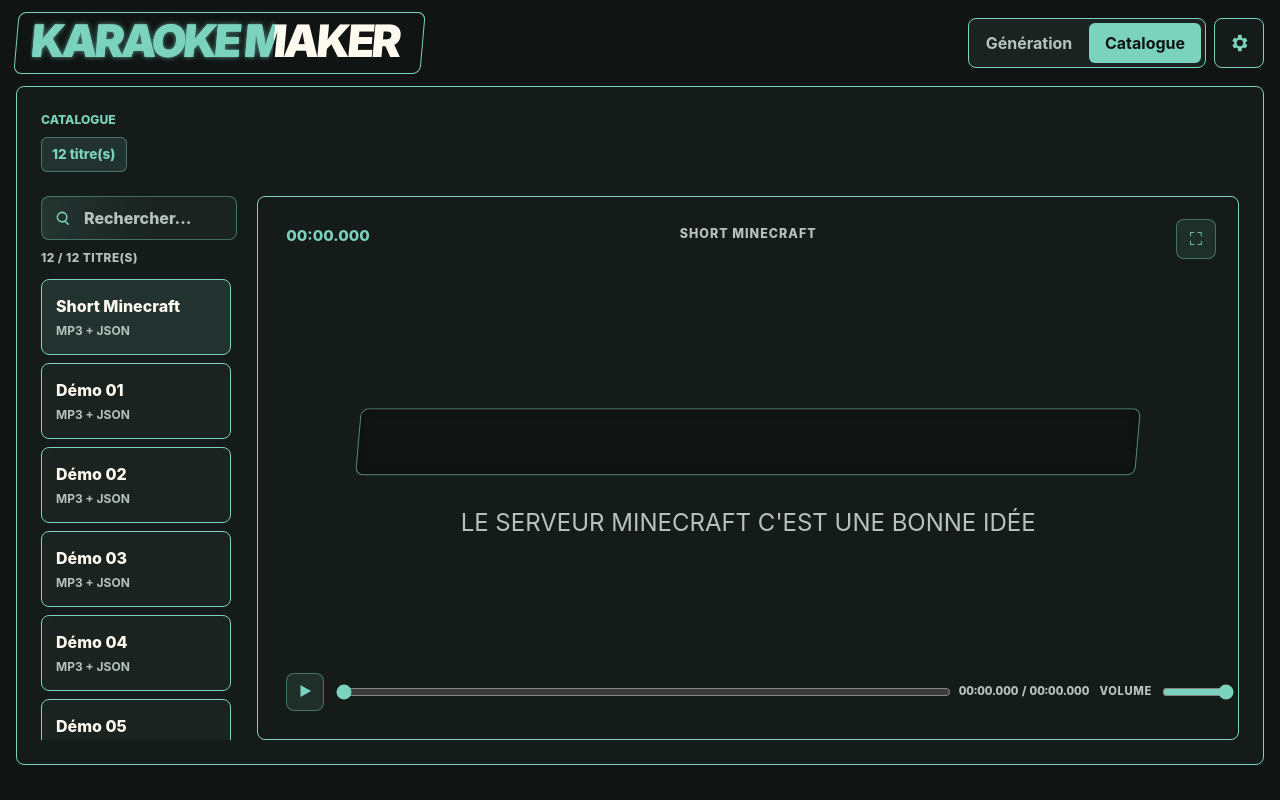
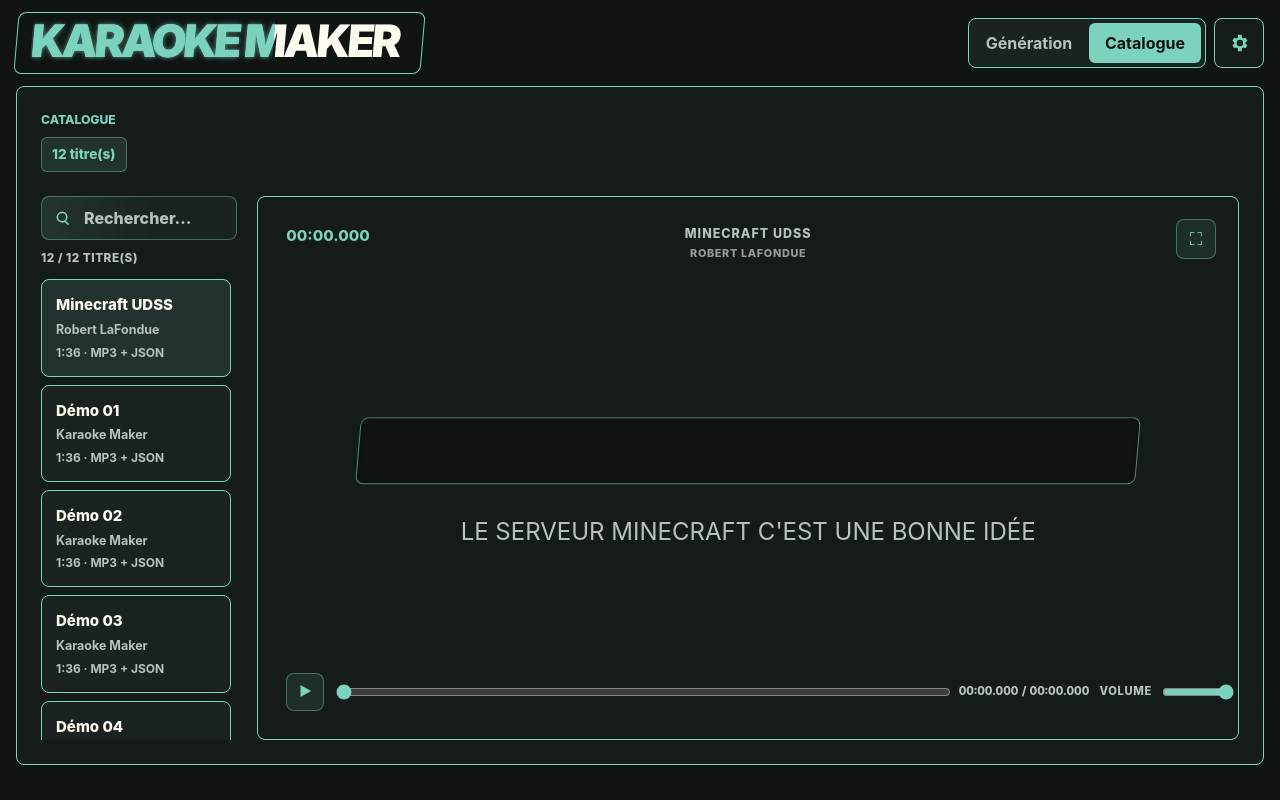
Before and after one commit to paulermilonarduin/karaoke-maker, a Vue app: page / in a window 1280 px wide. Both pictures are taken after a click on the button "Catalogue". Built offline with nearby package versions, Linux system fonts and the light colour scheme.

Commit message:
feat: structure le format karaoke json

```diff
--- a/src/assets/catalog/minecraft/Short_Minecraft.karaoke.json
+++ b/src/assets/catalog/minecraft/Short_Minecraft.karaoke.json
@@ -1,9 +1,20 @@
 {
-  "schemaVersion": 1,
-  "title": "Short_Minecraft",
+  "schemaVersion": 2,
+  "song": {
+    "title": "Minecraft UDSS",
+    "artist": "Robert LaFondue",
+    "durationMs": 96012
+  },
   "audio": {
-    "fileName": "Short_Minecraft.mp3",
-    "durationMs": 96012
+    "fileName": "Short_Minecraft.mp3"
+  },
+  "assets": {
+    "cover": null,
+    "background": null
+  },
+  "display": {
+    "accentColor": null,
+    "backgroundColor": null
   },
   "lines": [
     {
@@ -15,6 +26,7 @@
     },
     {
       "id": "line:0",
+      "kind": "lyrics",
       "text": "Le serveur Minecraft c'est une bonne idée",
       "startMs": 20081,
       "endMs": 22588,
@@ -61,11 +73,11 @@
           "startMs": 21862,
           "endMs": 22588
         }
-      ],
-      "kind": "lyrics"
+      ]
     },
     {
       "id": "line:1",
+      "kind": "lyrics",
       "text": "Mais bon moi je crois que j'aurais mieux fait",
       "startMs": 22588,
       "endMs": 25438,
@@ -124,11 +136,11 @@
           "startMs": 24562,
           "endMs": 25438
         }
-      ],
-      "kind": "lyrics"
+      ]
     },
     {
       "id": "line:2",
+      "kind": "lyrics",
       "text": "Sans arbres moches qui donnent pas de graines",
       "startMs": 25438,
       "endMs": 27780,
@@ -181,11 +193,11 @@
           "startMs": 27371,
           "endMs": 27780
         }
-      ],
-      "kind": "lyrics"
+      ]
     },
     {
       "id": "line:3",
+      "kind": "lyrics",
       "text": "Mais la nouvelle version et tous ses golems",
       "startMs": 27780,
       "endMs": 30582,
@@ -238,11 +250,11 @@
           "startMs": 29869,
           "endMs": 30582
         }
-      ],
-      "kind": "lyrics"
+      ]
     },
     {
       "id": "line:4",
+      "kind": "lyrics",
       "text": "Geoffrey n'aurait pas volé la montagne",
       "startMs": 30582,
       "endMs": 33433,
@@ -283,11 +295,11 @@
           "startMs": 32255,
           "endMs": 33433
         }
-      ],
-      "kind": "lyrics"
+      ]
     },
     {
       "id": "line:5",
+      "kind": "lyrics",
       "text": "Et mis tant de villageois au bagne",
       "startMs": 33433,
       "endMs": 35842,
@@ -334,11 +346,11 @@
           "startMs": 35140,
           "endMs": 35842
         }
-      ],
-      "kind": "lyrics"
+      ]
     },
     {
       "id": "line:6",
+      "kind": "lyrics",
       "text": "Les blocs d'émeraude montent jusqu'au plafond",
       "startMs": 35842,
       "endMs": 38692,
@@ -379,11 +391,11 @@
           "startMs": 37819,
           "endMs": 38692
         }
-      ],
-      "kind": "lyrics"
+      ]
     },
     {
       "id": "line:7",
+      "kind": "lyrics",
       "text": "Mais ses habitants n'ont pas de maison",
       "startMs": 38692,
       "endMs": 41380,
@@ -430,11 +442,11 @@
           "startMs": 40388,
           "endMs": 41380
         }
-      ],
-      "kind": "lyrics"
+      ]
     },
     {
       "id": "line:8",
+      "kind": "lyrics",
       "text": "Il tue et mutile pour un peu de fer",
       "startMs": 41380,
       "endMs": 44011,
@@ -493,11 +505,11 @@
           "startMs": 43147,
           "endMs": 44011
         }
-      ],
-      "kind": "lyrics"
+      ]
     },
     {
       "id": "line:9",
+      "kind": "lyrics",
       "text": "Pour trouver de l'or va jusqu'en enfer",
       "startMs": 44011,
       "endMs": 46500,
@@ -544,11 +556,11 @@
           "startMs": 45537,
           "endMs": 46500
         }
-      ],
-      "kind": "lyrics"
+      ]
     },
     {
       "id": "line:10",
+      "kind": "lyrics",
       "text": "Marie n'aurait pas fait une maison volante",
       "startMs": 46500,
       "endMs": 49164,
@@ -595,11 +607,11 @@
           "startMs": 48367,
           "endMs": 49164
         }
-      ],
-      "kind": "lyrics"
+      ]
     },
     {
       "id": "line:11",
+      "kind": "lyrics",
       "text": "Projetant sur l'village une ombre géante",
       "startMs": 49164,
       "endMs": 52114,
@@ -640,11 +652,11 @@
           "startMs": 50939,
           "endMs": 52114
         }
-      ],
-      "kind": "lyrics"
+      ]
     },
     {
       "id": "line:12",
+      "kind": "lyrics",
       "text": "De son île elle ne tomberait jamais",
       "startMs": 52114,
       "endMs": 54334,
@@ -691,11 +703,11 @@
           "startMs": 53635,
           "endMs": 54334
         }
-      ],
-      "kind": "lyrics"
+      ]
     },
     {
       "id": "line:13",
+      "kind": "lyrics",
       "text": "N'oublierait pas de rendre les livres empruntés",
       "startMs": 54334,
       "endMs": 57016,
@@ -742,11 +754,11 @@
           "startMs": 56182,
           "endMs": 57016
         }
-      ],
-      "kind": "lyrics"
+      ]
     },
     {
       "id": "line:14",
+      "kind": "lyrics",
       "text": "Au mois grâce à elle ya du bon ragoût",
       "startMs": 57016,
       "endMs": 59563,
@@ -805,11 +817,11 @@
           "startMs": 59005,
           "endMs": 59563
         }
-      ],
-      "kind": "lyrics"
+      ]
     },
     {
       "id": "line:15",
+      "kind": "lyrics",
       "text": "Mais c'est normal c'est la seule femme qui joue",
       "startMs": 59563,
       "endMs": 62386,
@@ -868,11 +880,11 @@
           "startMs": 62037,
           "endMs": 62386
         }
-      ],
-      "kind": "lyrics"
+      ]
     },
     {
       "id": "line:16",
+      "kind": "lyrics",
       "text": "Une maison dans le ciel c'est pas médiéval",
       "startMs": 62386,
       "endMs": 64850,
@@ -925,11 +937,11 @@
           "startMs": 64069,
           "endMs": 64850
         }
-      ],
-      "kind": "lyrics"
+      ]
     },
     {
       "id": "line:17",
+      "kind": "lyrics",
       "text": "Et un site industriel c'est pas médiéval",
       "startMs": 64850,
       "endMs": 67431,
@@ -976,11 +988,11 @@
           "startMs": 66564,
           "endMs": 67431
         }
-      ],
-      "kind": "lyrics"
+      ]
     },
     {
       "id": "line:18",
+      "kind": "lyrics",
       "text": "La magie et les sorts c'est pas médiéval",
       "startMs": 67431,
       "endMs": 70538,
@@ -1033,11 +1045,11 @@
           "startMs": 69301,
           "endMs": 70538
         }
-      ],
-      "kind": "lyrics"
+      ]
     },
     {
       "id": "line:19",
+      "kind": "lyrics",
       "text": "Si c'était moi j'aurais mieux fait que Val",
       "startMs": 70538,
       "endMs": 72988,
@@ -1090,11 +1102,11 @@
           "startMs": 72564,
           "endMs": 72988
         }
-      ],
-      "kind": "lyrics"
+      ]
     },
     {
       "id": "line:20",
+      "kind": "lyrics",
       "text": "Une maison dans le ciel c'est pas médiéval",
       "startMs": 72988,
       "endMs": 75400,
@@ -1147,11 +1159,11 @@
           "startMs": 74481,
           "endMs": 75400
         }
-      ],
-      "kind": "lyrics"
+      ]
     },
     {
       "id": "line:21",
+      "kind": "lyrics",
       "text": "Et un site industriel c'est pas médiéval",
       "startMs": 75400,
       "endMs": 77997,
@@ -1198,11 +1210,11 @@
           "startMs": 77152,
           "endMs": 77997
         }
-      ],
-      "kind": "lyrics"
+      ]
     },
     {
       "id": "line:22",
+      "kind": "lyrics",
       "text": "La magie et les sorts c'est pas médiéval",
       "startMs": 77997,
       "endMs": 80890,
@@ -1255,11 +1267,11 @@
           "startMs": 79787,
           "endMs": 80890
         }
-      ],
-      "kind": "lyrics"
+      ]
     },
     {
       "id": "line:23",
+      "kind": "lyrics",
       "text": "Si c'était moi j'aurais mieux fait que Val",
       "startMs": 80890,
       "endMs": 83492,
@@ -1312,11 +1324,11 @@
           "startMs": 82929,
           "endMs": 83492
         }
-      ],
-      "kind": "lyrics"
+      ]
     },
     {
       "id": "line:24",
+      "kind": "lyrics",
       "text": "Une maison dans le ciel c'est pas médiéval",
       "startMs": 83492,
       "endMs": 85957,
@@ -1369,11 +1381,11 @@
           "startMs": 85072,
           "endMs": 85957
         }
-      ],
-      "kind": "lyrics"
+      ]
     },
     {
       "id": "line:25",
+      "kind": "lyrics",
       "text": "Et un site industriel c'est pas médiéval",
       "startMs": 85957,
       "endMs": 88588,
@@ -1420,11 +1432,11 @@
           "startMs": 87587,
           "endMs": 88588
         }
-      ],
-      "kind": "lyrics"
+      ]
     },
     {
       "id": "line:26",
+      "kind": "lyrics",
       "text": "La magie et les sorts c'est pas médiéval",
       "startMs": 88588,
       "endMs": 91586,
@@ -1477,11 +1489,11 @@
           "startMs": 90331,
           "endMs": 91586
         }
-      ],
-      "kind": "lyrics"
+      ]
     },
     {
       "id": "line:27",
+      "kind": "lyrics",
       "text": "Si c'était moi j'aurais mieux fait que Val",
       "startMs": 91586,
       "endMs": 94405,
@@ -1534,8 +1546,7 @@
           "startMs": 93548,
           "endMs": 94390
         }
-      ],
-      "kind": "lyrics"
+      ]
     }
   ]
 }
--- a/src/catalog/tracks.ts
+++ b/src/catalog/tracks.ts
@@ -1,21 +1,35 @@
 import shortMinecraftAudioUrl from '../assets/catalog/minecraft/Short_Minecraft.mp3'
 import shortMinecraftKaraoke from '../assets/catalog/minecraft/Short_Minecraft.karaoke.json?raw'
+import { parseKaraokeFile } from '../domain/lyrics'
 
 export type CatalogTrack = {
   id: string
   title: string
+  artist: string
+  durationMs: number
   audioUrl: string
   karaokeContent: string
 }
 
-const createEmptyKaraokeContent = (title: string) =>
+const createEmptyKaraokeContent = (title: string, artist: string) =>
   JSON.stringify(
     {
-      schemaVersion: 1,
-      title,
+      schemaVersion: 2,
+      song: {
+        title,
+        artist,
+        durationMs: 96012,
+      },
       audio: {
         fileName: 'Short_Minecraft.mp3',
-        durationMs: 96012,
+      },
+      assets: {
+        cover: null,
+        background: null,
+      },
+      display: {
+        accentColor: null,
+        backgroundColor: null,
       },
       lines: [],
     },
@@ -26,21 +40,31 @@
 const demoTracks: CatalogTrack[] = Array.from({ length: 11 }, (_, index) => {
   const displayIndex = String(index + 1).padStart(2, '0')
   const title = `Démo ${displayIndex}`
+  const artist = 'Karaoke Maker'
+
+  return createCatalogTrack({
+    id: `demo-${displayIndex}`,
+    audioUrl: shortMinecraftAudioUrl,
+    karaokeContent: createEmptyKaraokeContent(title, artist),
+  })
+})
+
+function createCatalogTrack(track: Pick<CatalogTrack, 'id' | 'audioUrl' | 'karaokeContent'>) {
+  const karaokeFile = parseKaraokeFile(track.karaokeContent)
 
   return {
-    id: `demo-${displayIndex}`,
-    title,
-    audioUrl: shortMinecraftAudioUrl,
-    karaokeContent: createEmptyKaraokeContent(title),
+    ...track,
+    title: karaokeFile.song.title,
+    artist: karaokeFile.song.artist,
+    durationMs: karaokeFile.song.durationMs,
   }
-})
+}
 
 export const catalogTracks: CatalogTrack[] = [
-  {
+  createCatalogTrack({
     id: 'minecraft',
-    title: 'Short Minecraft',
     audioUrl: shortMinecraftAudioUrl,
     karaokeContent: shortMinecraftKaraoke,
-  },
+  }),
   ...demoTracks,
 ]
--- a/src/components/LyricsDisplay.vue
+++ b/src/components/LyricsDisplay.vue
@@ -11,6 +11,7 @@
   previousLine?: LyricLine
   nextLine?: LyricLine
   placeholder?: string
+  artist?: string
   title?: string
 }>()
 
@@ -178,7 +179,10 @@
     >
       <span aria-hidden="true">{{ isFullscreen ? '×' : '⛶' }}</span>
     </button>
-    <p v-if="title" class="lyrics-display__title">{{ title }}</p>
+    <div v-if="title || artist" class="lyrics-display__song">
+      <p v-if="title" class="lyrics-display__title">{{ title }}</p>
+      <p v-if="artist" class="lyrics-display__artist">{{ artist }}</p>
+    </div>
     <p class="lyrics-display__time">
       {{ activeLine ? formatTimestamp(activeLine.startMs) : '00:00.000' }}
     </p>
--- a/src/domain/lyrics.ts
+++ b/src/domain/lyrics.ts
@@ -1,4 +1,4 @@
-export const KARAOKE_SCHEMA_VERSION = 1 as const
+export const KARAOKE_SCHEMA_VERSION = 2 as const
 
 export type LyricSegment = {
   id: string
@@ -36,17 +36,31 @@
 
 export type KaraokeProject = {
   title: string
+  artist: string
   audioFileName?: string
   lyricsFileName?: string
   draftLines: DraftLyricLine[]
 }
 
+export type KaraokeSong = {
+  title: string
+  artist: string
+  durationMs: number
+}
+
 export type KaraokeFile = {
   schemaVersion: typeof KARAOKE_SCHEMA_VERSION
-  title: string
+  song: KaraokeSong
   audio: {
     fileName?: string
-    durationMs: number
+  }
+  assets?: {
+    cover?: string | null
+    background?: string | null
+  }
+  display?: {
+    accentColor?: string | null
+    backgroundColor?: string | null
   }
   lines: Array<LyricLine & { endMs: number }>
 }
@@ -156,10 +170,21 @@
 
   const file: KaraokeFile = {
     schemaVersion: KARAOKE_SCHEMA_VERSION,
-    title: project.title,
+    song: {
+      title: project.title,
+      artist: project.artist,
+      durationMs: audioDurationMs,
+    },
     audio: {
       fileName: project.audioFileName,
-      durationMs: audioDurationMs,
+    },
+    assets: {
+      cover: null,
+      background: null,
+    },
+    display: {
+      accentColor: null,
+      backgroundColor: null,
     },
     lines: completeLines,
   }
@@ -177,6 +202,58 @@
 
 function isNonNegativeInteger(value: unknown): value is number {
   return Number.isInteger(value) && (value as number) >= 0
+}
+
+function isNullableString(value: unknown): value is string | null {
+  return value === null || typeof value === 'string'
+}
+
+function parseOptionalAssets(value: unknown): KaraokeFile['assets'] | undefined {
+  if (value === undefined) {
+    return undefined
+  }
+
+  if (!isRecord(value)) {
+    return undefined
+  }
+
+  const { cover, background } = value
+
+  if (
+    (cover !== undefined && !isNullableString(cover)) ||
+    (background !== undefined && !isNullableString(background))
+  ) {
+    return undefined
+  }
+
+  return {
+    ...(cover !== undefined ? { cover } : {}),
+    ...(background !== undefined ? { background } : {}),
+  }
+}
+
+function parseOptionalDisplay(value: unknown): KaraokeFile['display'] | undefined {
+  if (value === undefined) {
+    return undefined
+  }
+
+  if (!isRecord(value)) {
+    return undefined
+  }
+
+  const { accentColor, backgroundColor } = value
+
+  if (
+    (accentColor !== undefined && !isNullableString(accentColor)) ||
+    (backgroundColor !== undefined && !isNullableString(backgroundColor))
+  ) {
+    return undefined
+  }
+
+  return {
+    ...(accentColor !== undefined ? { accentColor } : {}),
+    ...(backgroundColor !== undefined ? { backgroundColor } : {}),
+  }
 }
 
 function parseSegment(value: unknown, line: LyricLine, index: number): LyricSegment {
@@ -276,17 +353,24 @@
     throw new Error(`La version du fichier karaoké n'est pas supportée.`)
   }
 
-  if (typeof value.title !== 'string' || !isRecord(value.audio) || !Array.isArray(value.lines)) {
+  if (!isRecord(value.song) || !isRecord(value.audio) || !Array.isArray(value.lines)) {
     throw new Error('La structure du fichier karaoké est invalide.')
   }
 
-  const { fileName, durationMs } = value.audio
+  const { title, artist, durationMs } = value.song
+  const { fileName } = value.audio
+  const assets = parseOptionalAssets(value.assets)
+  const display = parseOptionalDisplay(value.display)
 
   if (
+    typeof title !== 'string' ||
+    typeof artist !== 'string' ||
+    !isNonNegativeInteger(durationMs) ||
     (fileName !== undefined && typeof fileName !== 'string') ||
-    !isNonNegativeInteger(durationMs)
+    (value.assets !== undefined && assets === undefined) ||
+    (value.display !== undefined && display === undefined)
   ) {
-    throw new Error('Les informations audio du fichier karaoké sont invalides.')
+    throw new Error('Les informations du fichier karaoké sont invalides.')
   }
 
   const lines = value.lines.map((line, index) => parseLine(line, index))
@@ -305,8 +389,10 @@
 
   return {
     schemaVersion: KARAOKE_SCHEMA_VERSION,
-    title: value.title,
-    audio: { fileName, durationMs },
+    song: { title, artist, durationMs },
+    audio: { fileName },
+    ...(assets !== undefined ? { assets } : {}),
+    ...(display !== undefined ? { display } : {}),
     lines,
   }
 }
--- a/src/style.css
+++ b/src/style.css
@@ -779,18 +779,35 @@
   background: color-mix(in srgb, var(--color-accent) 18%, transparent);
 }
 
-.lyrics-display__title {
+.lyrics-display__song {
   max-width: min(560px, calc(100% - 180px));
   margin: 0 auto;
   overflow: hidden;
+  text-align: center;
+  white-space: nowrap;
+}
+
+.lyrics-display__title,
+.lyrics-display__artist {
+  overflow: hidden;
+  text-overflow: ellipsis;
+}
+
+.lyrics-display__title {
   color: var(--color-text-muted);
   font-size: 0.78rem;
   font-weight: 850;
   letter-spacing: 0.08em;
-  text-align: center;
-  text-overflow: ellipsis;
   text-transform: uppercase;
-  white-space: nowrap;
+}
+
+.lyrics-display__artist {
+  margin-top: 2px;
+  color: color-mix(in srgb, var(--color-text-muted) 78%, transparent);
+  font-size: 0.68rem;
+  font-weight: 800;
+  letter-spacing: 0.06em;
+  text-transform: uppercase;
 }
 
 .lyrics-display__time {
@@ -1050,6 +1067,24 @@
   background: var(--color-surface-hover);
 }
 
+.catalog-track__title,
+.catalog-track__artist,
+.catalog-track__format {
+  overflow: hidden;
+  text-overflow: ellipsis;
+  white-space: nowrap;
+}
+
+.catalog-track__title {
+  font-size: 0.94rem;
+}
+
+.catalog-track__artist {
+  color: var(--color-text-muted);
+  font-size: 0.78rem;
+  font-weight: 750;
+}
+
 .catalog-track__format {
   color: var(--color-text-muted);
   font-size: 0.75rem;
@@ -1303,7 +1338,7 @@
     min-height: 320px;
   }
 
-  .lyrics-display__title {
+  .lyrics-display__song {
     max-width: 100%;
     padding: 0 56px;
   }
--- a/src/views/CatalogView.vue
+++ b/src/views/CatalogView.vue
@@ -22,7 +22,9 @@
     return catalogTracks
   }
 
-  return catalogTracks.filter((track) => normalizeTrackSearch(track.title).includes(query))
+  return catalogTracks.filter((track) =>
+    normalizeTrackSearch(`${track.title} ${track.artist}`).includes(query),
+  )
 })
 const previousLine = computed<LyricLine | undefined>(() => {
   const line = activeLine.value
@@ -59,6 +61,14 @@
   selectedTrack.value = track
   currentTimeMs.value = 0
   audioDurationMs.value = undefined
+}
+
+function formatCatalogDuration(durationMs: number): string {
+  const totalSeconds = Math.max(0, Math.round(durationMs / 1000))
+  const minutes = Math.floor(totalSeconds / 60)
+  const seconds = totalSeconds % 60
+
+  return `${minutes}:${seconds.toString().padStart(2, '0')}`
 }
 </script>
 
@@ -107,8 +117,11 @@
             role="listitem"
             @click="selectTrack(track)"
           >
-            <span>{{ track.title }}</span>
-            <span class="catalog-track__format">{{ t('catalog.format') }}</span>
+            <span class="catalog-track__title">{{ track.title }}</span>
+            <span class="catalog-track__artist">{{ track.artist }}</span>
+            <span class="catalog-track__format">
+              {{ formatCatalogDuration(track.durationMs) }} · {{ t('catalog.format') }}
+            </span>
           </button>
 
           <p v-if="filteredTracks.length === 0" class="catalog-empty">
@@ -126,6 +139,7 @@
           :next-line="nextLine"
           :placeholder="t('catalog.placeholder')"
           :title="selectedTrack.title"
+          :artist="selectedTrack.artist"
         >
           <template #footer>
             <AudioPlayer
--- a/src/views/GeneratorView.vue
+++ b/src/views/GeneratorView.vue
@@ -32,6 +32,7 @@
 
 const project = ref<KaraokeProject>({
   title: '',
+  artist: '',
   draftLines: [],
 })
 const manualInterludeCount = ref(0)
```
Also changed, not shown: 2 other files (tests, documents, lock files or other folders).
